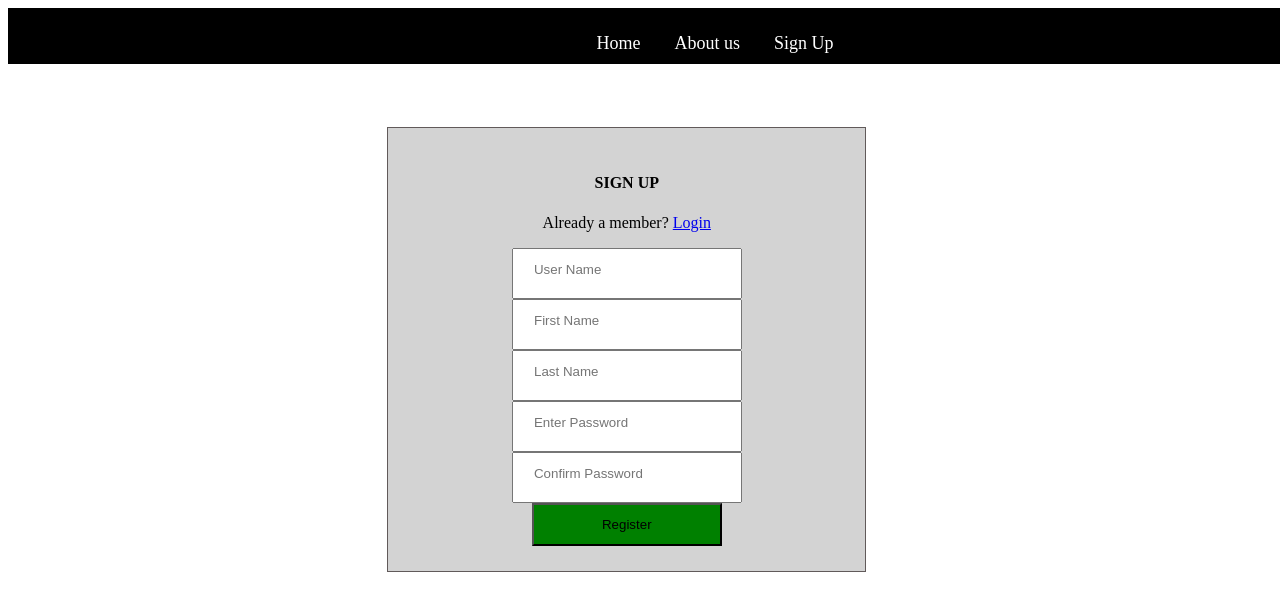
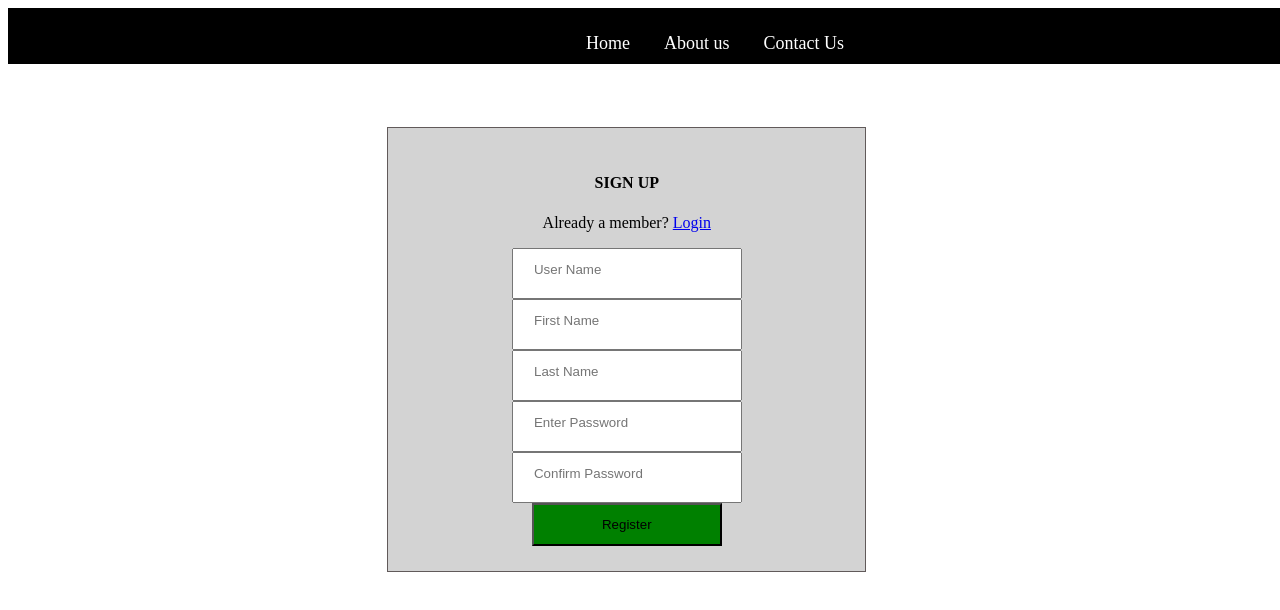
Before and after one commit to phiphie/MyDiary, a plain HTML site: page UI/Signup.html in a window 1280 px wide. Drawn offline with Linux system fonts and the light colour scheme.

Commit message:
Modify signup file

```diff
--- a/UI/Signup.html
+++ b/UI/Signup.html
@@ -10,9 +10,11 @@
 <body>
    <div class="menu">
        <div class="menu-list">
-       <ul><li><a href="index.html">Home</a></li>
-        <li><a href ="About us.html">About us</a></li>
-        <li><a href = "signup.html">Sign Up</a></li>
+       <ul>
+            <li><a href ="index.html">Home</a></li>
+            <li><a href ="aboutus.html">About us</a></li>
+            <li><a href="contact.html">Contact Us</a></li>
+       </ul>
         </div></div>
     <div class="main-body">
                 <form action="index.html">
```
